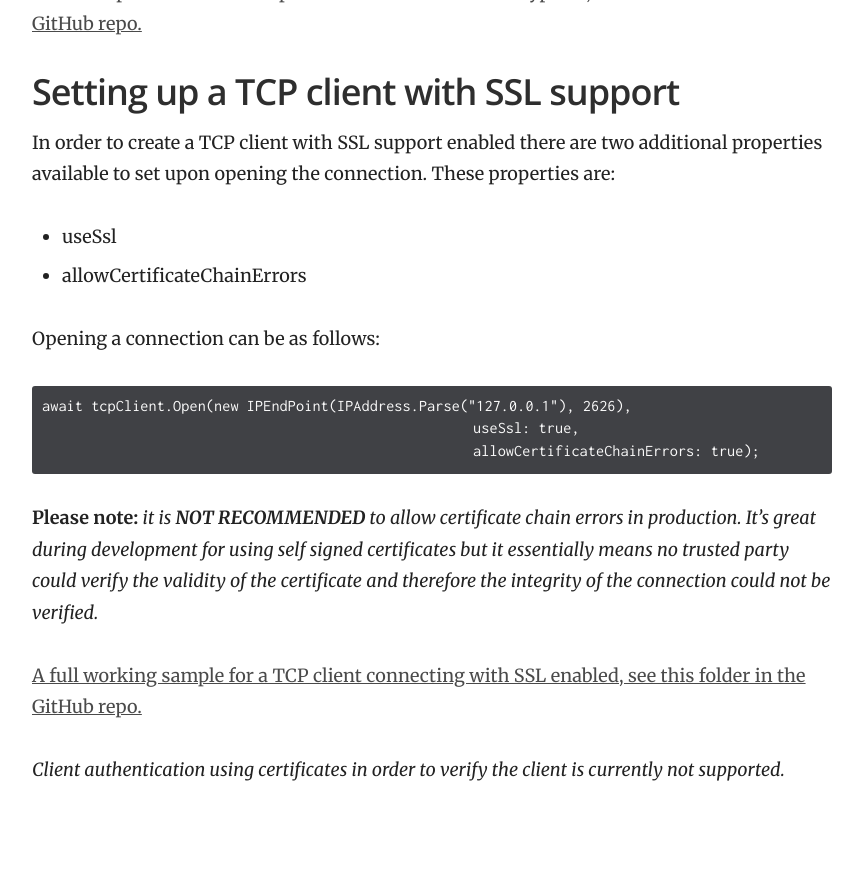
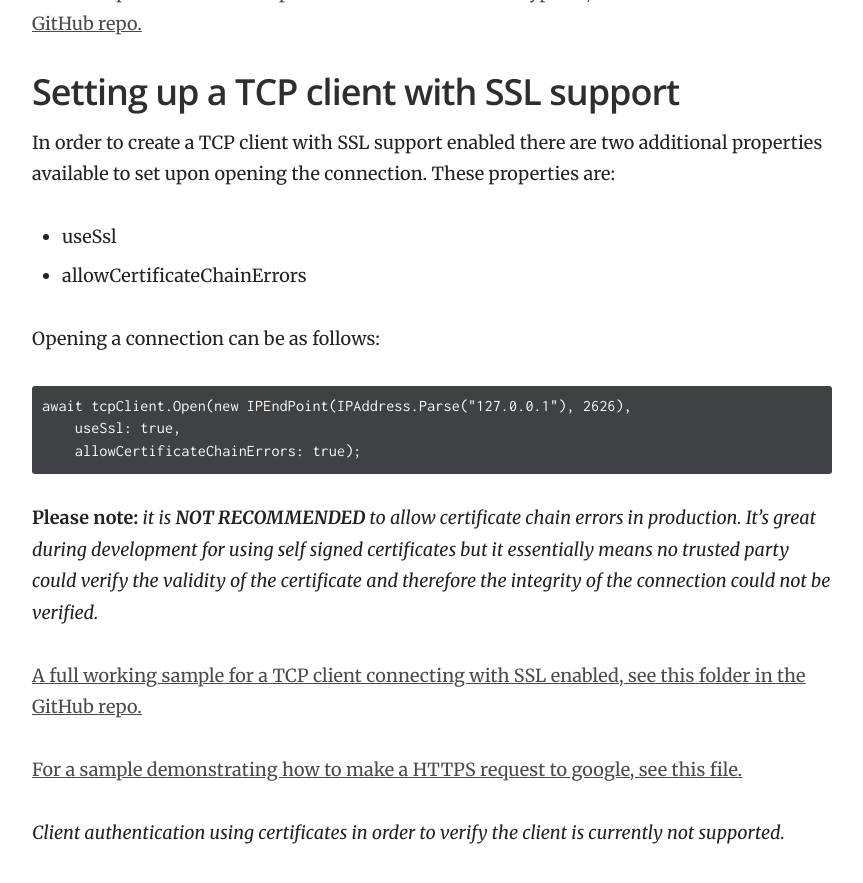
Before and after one commit to Boerman/docs, a Jekyll site: the page built from _docs/Libraries/Networking/ssl-support.md, in a window 1280 px wide and 900 px high, scrolled down 923 px. Shown: the top 883 px of the window, without its empty margins (358-1221 px from the left). Built offline with Jekyll 4.4.1, drawn with Linux system fonts in a browser that asks for light colours; before the commit the page ends 1760 px from its top, so only the background shows below that.

Commit message:
Updated '_docs/Libraries/Networking/ssl-support.md' via CloudCannon

````diff
--- a/_docs/Libraries/Networking/ssl-support.md
+++ b/_docs/Libraries/Networking/ssl-support.md
@@ -14,8 +14,8 @@ If you want a TCP server which only accepts clients with a secure connection you
 
 ```
 var tcpServer = new TcpServer(
-				    new IPEndPoint(IPAddress.Parse("127.0.0.1"), 2626),
-				    new X509Certificate2("cert.pfx", "1234"));
+    new IPEndPoint(IPAddress.Parse("127.0.0.1"), 2626),
+    new X509Certificate2("cert.pfx", "1234"));
 ```
 
 Besides the instantiation of the TCP server nothing is different from a plain connection.
@@ -33,12 +33,14 @@ Opening a connection can be as follows:
 
 ```
 await tcpClient.Open(new IPEndPoint(IPAddress.Parse("127.0.0.1"), 2626),
-				                     useSsl: true,
-				                     allowCertificateChainErrors: true);
+    useSsl: true,
+    allowCertificateChainErrors: true);
 ```
 
 **Please note:*** it is **NOT RECOMMENDED** to allow certificate chain errors in production. It's great during development for using self signed certificates but it essentially means no trusted party could verify the validity of the certificate and therefore the integrity of the connection could not be verified.*
 
 [A full working sample for a TCP client connecting with SSL enabled, see this folder in the GitHub repo.](https://github.com/Boerman/Boerman.Networking/tree/master/TcpClientWithSSL)
 
+[For a sample demonstrating how to make a HTTPS request to google, see this file.](https://github.com/Boerman/Boerman.Networking/blob/master/HttpRequestExample/Program.cs)
+
 *Client authentication using certificates in order to verify the client is currently not supported.*
````
